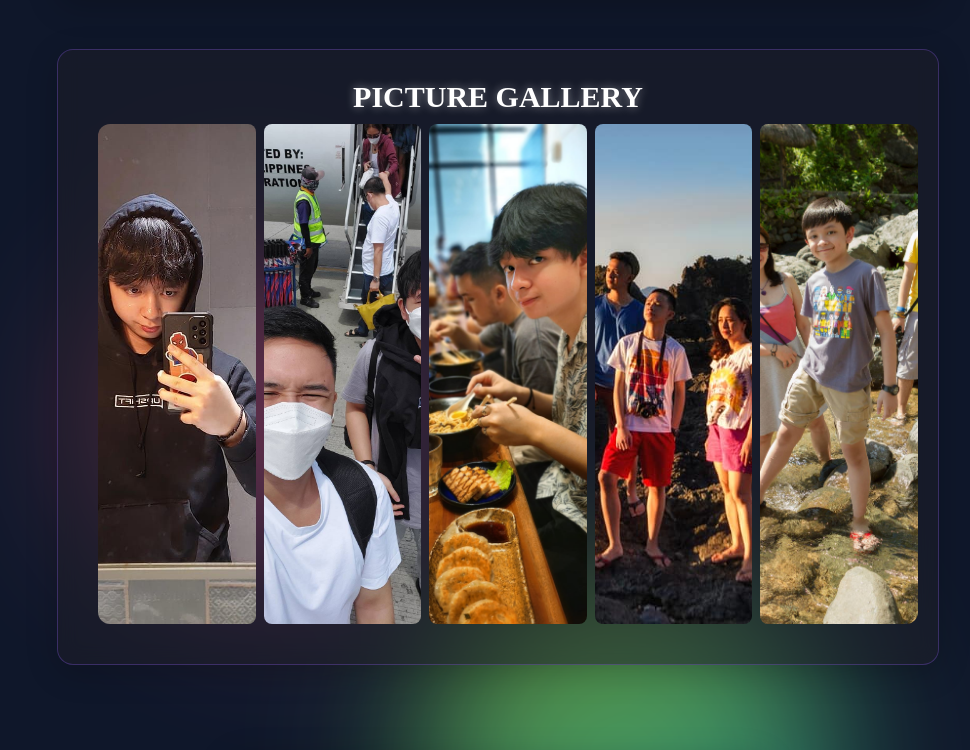
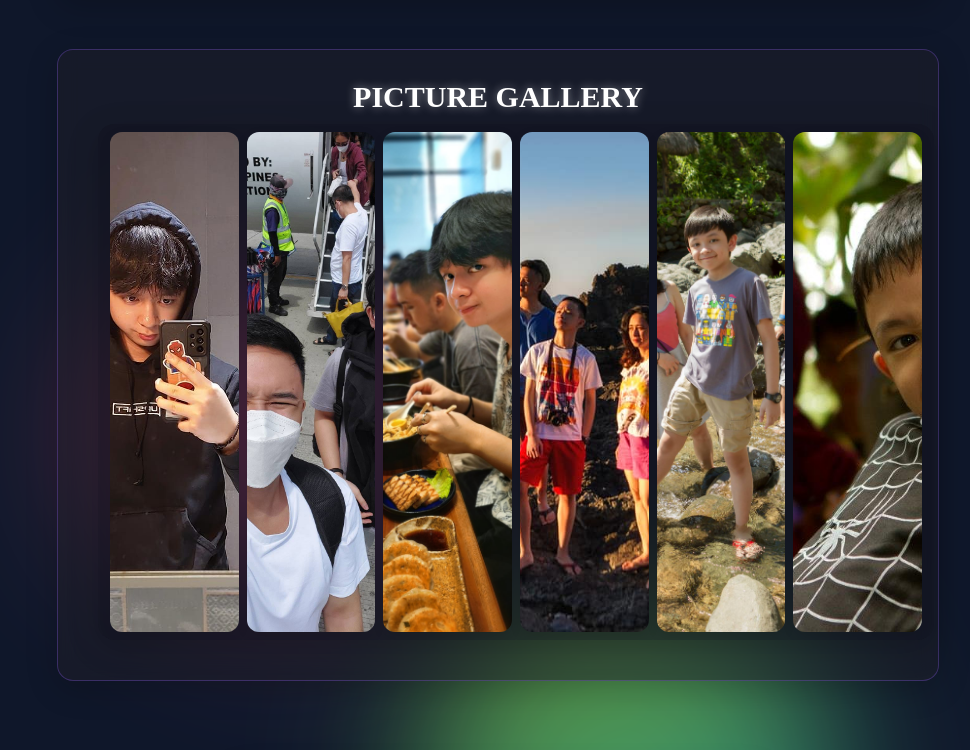
Before and after one commit to apcciesguerra/personal-website-finals-, a Vue app: page / in a window 1280 px wide. Shown: the part 2713-3463 px from the top of the page, without its empty margins (142-1112 px from the left). Built offline with nearby package versions, Linux system fonts and the light colour scheme; a web font is replaced by a local one.

Commit message:
Adjusted picture gallery

```diff
--- a/src/components/ui/ExpandableGallery.vue
+++ b/src/components/ui/ExpandableGallery.vue
@@ -6,6 +6,7 @@
       class="gallery-item"
       :style="{ backgroundImage: `url(${image.src})` }"
     >
+      <div class="gallery-item-overlay"></div>
       <div class="gallery-item-content">
         <h3>{{ image.title }}</h3>
         <p>{{ image.description }}</p>
@@ -29,41 +30,58 @@ export default {
 <style scoped>
 .expandable-gallery {
   display: flex;
-  flex-wrap: wrap;
-  gap: 0.5rem;
+  flex-wrap: nowrap;
   width: 100%;
   height: 500px;
-  border-radius: 0.75rem;
+  border-radius: 1rem;
   overflow: hidden;
+  padding: 0.5rem;
+  background: rgba(15, 15, 25, 0.3);
+  box-shadow: 0 8px 32px rgba(0, 0, 0, 0.2);
 }
 
 .gallery-item {
   flex: 1;
-  min-width: 150px;
+  min-width: 60px;
   height: 100%;
   background-size: cover;
   background-position: center;
   position: relative;
-  transition: all 0.5s cubic-bezier(0.25, 0.4, 0.45, 1.4);
+  transition: all 0.7s cubic-bezier(0.25, 0.4, 0.45, 1.4);
   overflow: hidden;
-  border-radius: 0.5rem;
+  border-radius: 0.75rem;
   cursor: pointer;
+  margin: 0 0.25rem;
+  box-shadow: 0 4px 12px rgba(0, 0, 0, 0.1);
+  will-change: flex;
 }
 
-.gallery-item::before {
-  content: '';
+.gallery-item-overlay {
   position: absolute;
   inset: 0;
-  background: linear-gradient(to top, rgba(0, 0, 0, 0.7) 0%, transparent 50%);
+  background: linear-gradient(
+    to top,
+    rgba(0, 0, 0, 0.85) 0%,
+    rgba(0, 0, 0, 0.5) 30%,
+    rgba(0, 0, 0, 0.1) 60%,
+    rgba(0, 0, 0, 0) 100%
+  );
   opacity: 0;
-  transition: opacity 0.3s ease;
+  transition: opacity 0.5s ease;
 }
 
 .gallery-item:hover {
-  flex: 3;
+  flex: 5;
+  box-shadow: 0 10px 30px rgba(0, 0, 0, 0.3);
+  z-index: 10;
+  transform: scale(1.02);
 }
 
-.gallery-item:hover::before {
+.expandable-gallery:hover .gallery-item:not(:hover) {
+  flex: 0.5;
+}
+
+.gallery-item:hover .gallery-item-overlay {
   opacity: 1;
 }
 
@@ -72,10 +90,11 @@ export default {
   bottom: 0;
   left: 0;
   width: 100%;
-  padding: 1.5rem;
+  padding: 2rem;
   color: white;
   transform: translateY(100%);
-  transition: transform 0.4s ease;
+  transition: transform 0.6s cubic-bezier(0.33, 1, 0.68, 1);
+  z-index: 2;
 }
 
 .gallery-item:hover .gallery-item-content {
@@ -83,31 +102,90 @@ export default {
 }
 
 .gallery-item-content h3 {
-  font-size: 1.25rem;
-  font-weight: 600;
-  margin-bottom: 0.5rem;
-  text-shadow: 0 2px 4px rgba(0, 0, 0, 0.3);
+  font-size: 1.5rem;
+  font-weight: 700;
+  margin-bottom: 0.75rem;
+  text-shadow: 0 2px 4px rgba(0, 0, 0, 0.5);
+  opacity: 0;
+  transform: translateY(20px);
+  transition: opacity 0.6s ease, transform 0.6s ease;
+  transition-delay: 0.1s;
 }
 
 .gallery-item-content p {
-  font-size: 0.875rem;
-  opacity: 0.9;
-  text-shadow: 0 1px 2px rgba(0, 0, 0, 0.5);
+  font-size: 1rem;
+  opacity: 0;
+  transform: translateY(20px);
+  transition: opacity 0.6s ease, transform 0.6s ease;
+  transition-delay: 0.2s;
+  text-shadow: 0 1px 3px rgba(0, 0, 0, 0.7);
+  max-width: 90%;
+}
+
+.gallery-item:hover .gallery-item-content h3,
+.gallery-item:hover .gallery-item-content p {
+  opacity: 1;
+  transform: translateY(0);
+}
+
+/* Add a subtle shine effect on hover */
+.gallery-item::after {
+  content: '';
+  position: absolute;
+  top: 0;
+  left: -100%;
+  width: 50%;
+  height: 100%;
+  background: linear-gradient(
+    to right,
+    transparent 0%,
+    rgba(255, 255, 255, 0.1) 50%,
+    transparent 100%
+  );
+  transform: skewX(-25deg);
+  transition: all 0.75s ease;
+  opacity: 0;
+}
+
+.gallery-item:hover::after {
+  left: 150%;
+  opacity: 0.8;
+  transition: all 1.5s ease;
 }
 
 @media (max-width: 768px) {
   .expandable-gallery {
     height: auto;
     flex-direction: column;
+    padding: 0.5rem;
   }
 
   .gallery-item {
-    height: 200px;
+    height: 100px;
+    margin: 0.25rem 0;
+    flex: 1;
+    min-width: 100%;
   }
 
   .gallery-item:hover {
     flex: 1;
     height: 300px;
   }
+
+  .expandable-gallery:hover .gallery-item:not(:hover) {
+    flex: 1;
+  }
+
+  .gallery-item-content {
+    padding: 1.5rem;
+  }
+
+  .gallery-item-content h3 {
+    font-size: 1.25rem;
+  }
+
+  .gallery-item-content p {
+    font-size: 0.875rem;
+  }
 }
 </style>
```
